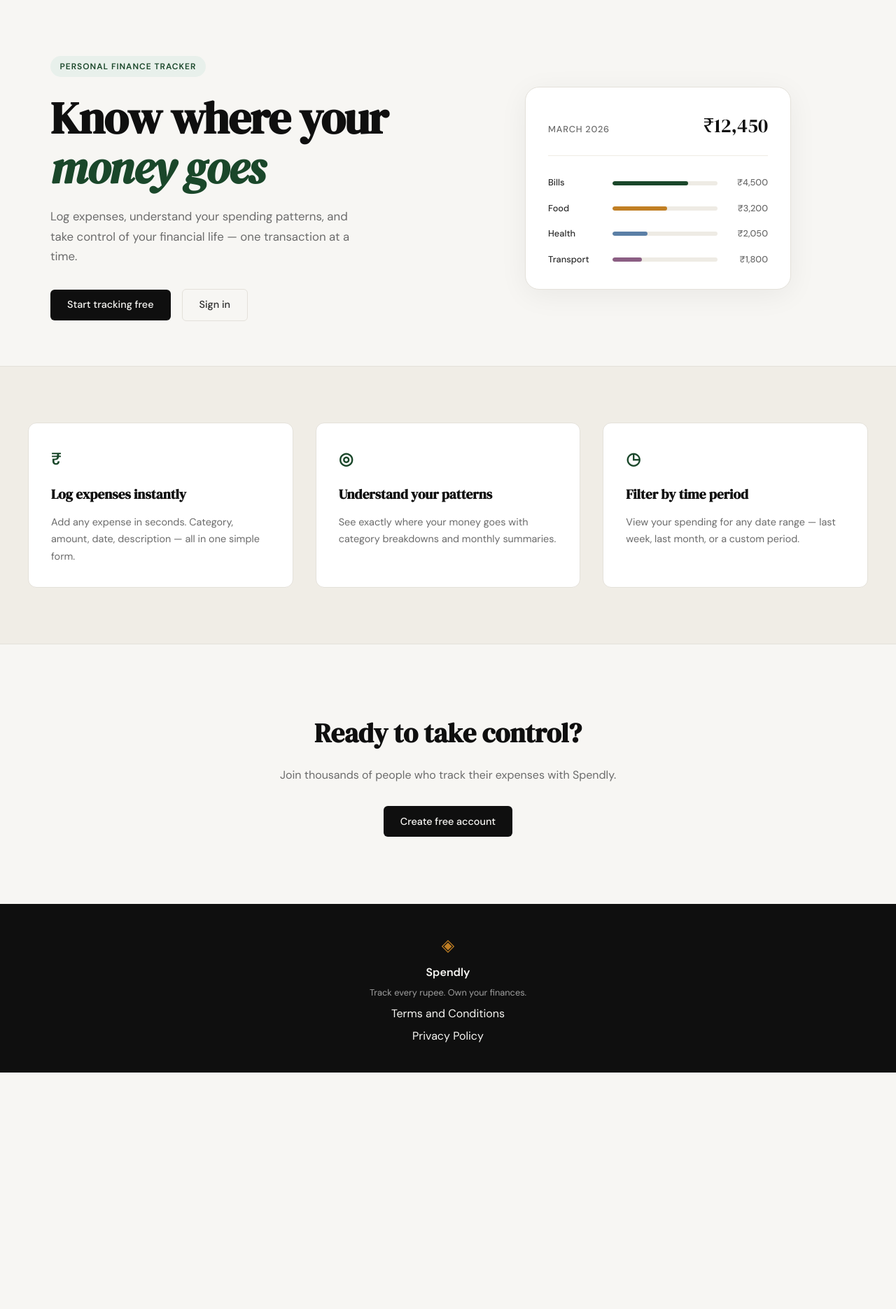
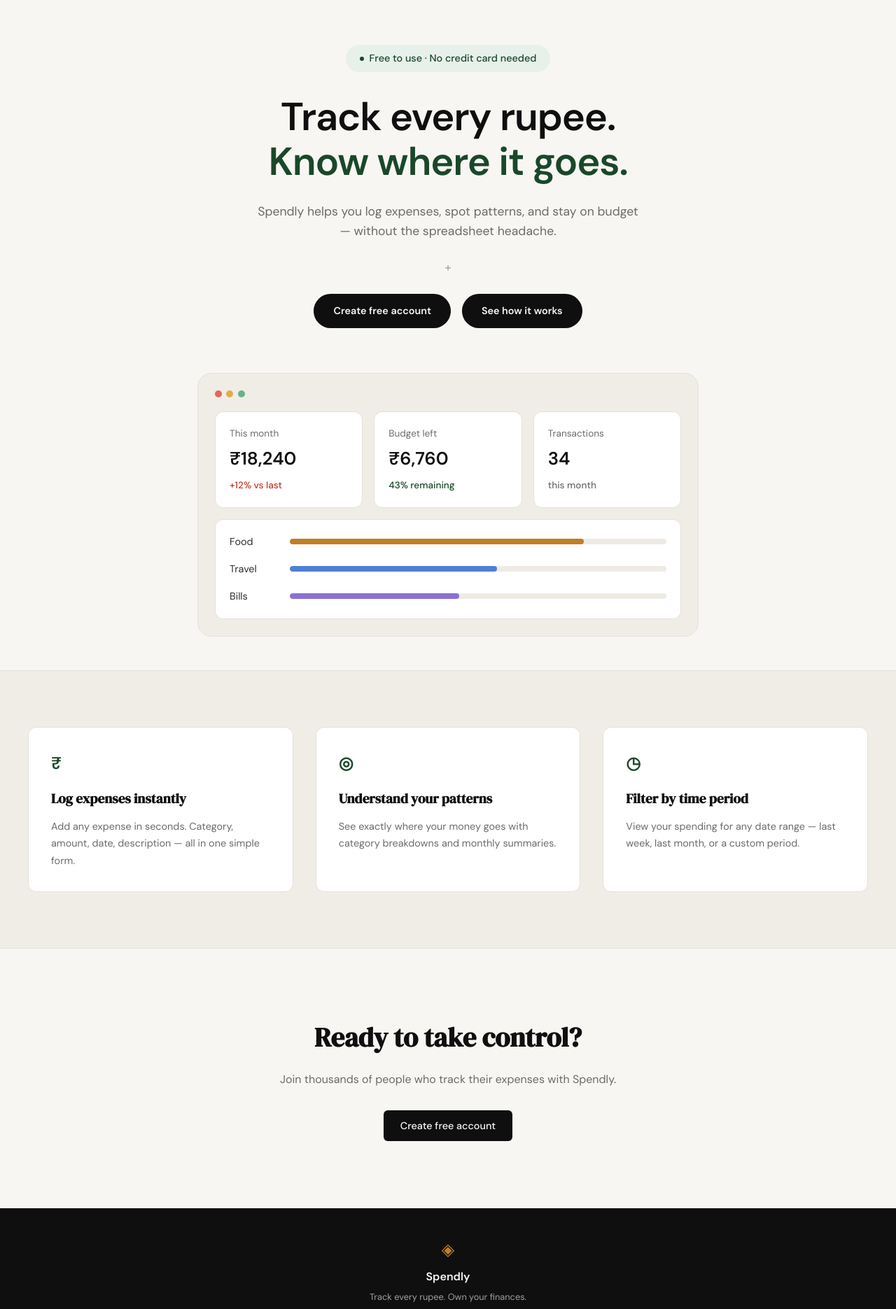
Before and after one commit to madhavsanap22/spendly, a Flask app: page / in a window 1280 px wide. Shown: the part 61-1932 px from the top of the page at 70% size. Before the commit the page ends 1594 px from the top, so only its background shows below. Run offline with Flask 3, Linux system fonts and the light colour scheme.

Commit message:
landing: redesign hero section to match mockup

```diff
--- /dev/null
+++ b/static/css/landing.css
@@ -0,0 +1,210 @@
+/* ------------------------------------------------------------------ */
+/* Hero (redesigned)                                                   */
+/* ------------------------------------------------------------------ */
+
+.hero {
+    display: block;
+    grid-template-columns: none;
+    text-align: center;
+    padding: 4rem 2rem 3rem;
+    max-width: 780px;
+}
+
+.hero-badge {
+    display: inline-flex;
+    align-items: center;
+    gap: 0.5rem;
+    background: var(--accent-light);
+    color: var(--accent);
+    font-size: 0.9rem;
+    font-weight: 500;
+    letter-spacing: normal;
+    text-transform: none;
+    padding: 0.5rem 1.25rem;
+    border-radius: 999px;
+    margin-bottom: 2rem;
+}
+
+.hero-badge-dot {
+    width: 6px;
+    height: 6px;
+    border-radius: 50%;
+    background: var(--accent);
+    display: inline-block;
+}
+
+.hero-title {
+    font-family: var(--font-body);
+    font-weight: 600;
+    font-size: clamp(2.25rem, 5vw, 3.5rem);
+    line-height: 1.15;
+    letter-spacing: -0.02em;
+    color: var(--ink);
+    margin-bottom: 1.5rem;
+}
+
+.hero-title .hero-title-accent {
+    display: block;
+    font-style: normal;
+    color: var(--accent);
+}
+
+.hero-subtitle {
+    font-size: 1.1rem;
+    color: var(--ink-muted);
+    line-height: 1.6;
+    max-width: 560px;
+    margin: 0 auto 1.5rem;
+}
+
+.hero-divider {
+    color: var(--ink-faint);
+    font-size: 1.1rem;
+    margin-bottom: 1.5rem;
+}
+
+.hero-actions {
+    justify-content: center;
+    margin-bottom: 4rem;
+}
+
+.hero-actions .btn-primary,
+.hero-actions .btn-ghost {
+    border-radius: 999px;
+    padding: 0.8rem 1.75rem;
+    font-weight: 600;
+}
+
+.hero-actions .btn-ghost {
+    background: var(--ink);
+    color: var(--paper);
+    border: none;
+}
+
+.hero-actions .btn-ghost:hover {
+    background: var(--accent);
+    color: var(--paper);
+}
+
+/* ------------------------------------------------------------------ */
+/* Hero visual — dashboard mock                                        */
+/* ------------------------------------------------------------------ */
+
+.hero-visual {
+    display: block;
+    max-width: 900px;
+    margin: 0 auto;
+}
+
+.hero-dashboard {
+    background: var(--paper-warm);
+    border: 1px solid var(--border);
+    border-radius: var(--radius-lg);
+    padding: 1.5rem;
+    text-align: left;
+}
+
+.hero-dashboard-dots {
+    display: flex;
+    gap: 0.4rem;
+    margin-bottom: 1.25rem;
+}
+
+.hero-dashboard-dots .dot {
+    width: 10px;
+    height: 10px;
+    border-radius: 50%;
+}
+
+.hero-dashboard-dots .dot-red { background: #e0685a; }
+.hero-dashboard-dots .dot-yellow { background: #e0ab4f; }
+.hero-dashboard-dots .dot-green { background: #6bb18a; }
+
+.hero-stats {
+    display: grid;
+    grid-template-columns: repeat(3, 1fr);
+    gap: 1rem;
+    margin-bottom: 1rem;
+}
+
+.hero-stat {
+    background: var(--paper-card);
+    border: 1px solid var(--border);
+    border-radius: var(--radius-md);
+    padding: 1.25rem;
+    display: flex;
+    flex-direction: column;
+    gap: 0.35rem;
+}
+
+.hero-stat-label {
+    font-size: 0.85rem;
+    color: var(--ink-muted);
+}
+
+.hero-stat-value {
+    font-family: var(--font-body);
+    font-weight: 600;
+    font-size: 1.6rem;
+    color: var(--ink);
+}
+
+.hero-stat-change {
+    font-size: 0.85rem;
+    font-weight: 500;
+}
+
+.hero-stat-change-up { color: var(--danger); }
+.hero-stat-change-good { color: var(--accent); }
+.hero-stat-change-neutral { color: var(--ink-muted); }
+
+.hero-bars {
+    background: var(--paper-card);
+    border: 1px solid var(--border);
+    border-radius: var(--radius-md);
+    padding: 1.25rem;
+    display: flex;
+    flex-direction: column;
+    gap: 1rem;
+}
+
+.hero-bar-row {
+    display: grid;
+    grid-template-columns: 70px 1fr;
+    align-items: center;
+    gap: 1rem;
+}
+
+.hero-bar-label {
+    font-size: 0.9rem;
+    color: var(--ink-soft);
+}
+
+.hero-bar-track {
+    height: 8px;
+    background: var(--border-soft);
+    border-radius: 999px;
+    overflow: hidden;
+}
+
+.hero-bar-fill {
+    height: 100%;
+    border-radius: 999px;
+}
+
+.hero-bar-fill-food { width: 78%; background: var(--accent-2); }
+.hero-bar-fill-travel { width: 55%; background: #4e7fd6; }
+.hero-bar-fill-bills { width: 45%; background: #8b6fd6; }
+
+/* ------------------------------------------------------------------ */
+/* Responsive                                                          */
+/* ------------------------------------------------------------------ */
+
+@media (max-width: 900px) {
+    .hero { padding: 3rem 1.25rem 2rem; }
+    .hero-stats { grid-template-columns: 1fr; }
+}
+
+@media (max-width: 600px) {
+    .hero-actions { flex-direction: column; }
+}
--- a/templates/landing.html
+++ b/templates/landing.html
@@ -2,59 +2,72 @@
 
 {% block title %}Spendly — Track Every Rupee{% endblock %}
 
+{% block head %}
+<link rel="stylesheet" href="{{ url_for('static', filename='css/landing.css') }}">
+{% endblock %}
+
 {% block content %}
 
 <section class="hero">
-    <div class="hero-inner">
-        <div class="hero-badge">Personal Finance Tracker</div>
-        <h1 class="hero-title">
-            Know where your<br>
-            <em>money goes</em>
-        </h1>
-        <p class="hero-subtitle">
-            Log expenses, understand your spending patterns,
-            and take control of your financial life —
-            one transaction at a time.
-        </p>
-        <div class="hero-actions">
-            <a href="{{ url_for('register') }}" class="btn-primary">Start tracking free</a>
-            <a href="{{ url_for('login') }}" class="btn-ghost">Sign in</a>
-        </div>
+    <div class="hero-badge">
+        <span class="hero-badge-dot"></span>
+        Free to use · No credit card needed
+    </div>
+    <h1 class="hero-title">
+        Track every rupee.
+        <span class="hero-title-accent">Know where it goes.</span>
+    </h1>
+    <p class="hero-subtitle">
+        Spendly helps you log expenses, spot patterns, and stay
+        on budget — without the spreadsheet headache.
+    </p>
+    <div class="hero-divider">+</div>
+    <div class="hero-actions">
+        <a href="{{ url_for('register') }}" class="btn-primary">Create free account</a>
+        <a href="#" class="btn-ghost">See how it works</a>
     </div>
     <div class="hero-visual">
-        <div class="mock-card">
-            <div class="mock-card-header">
-                <span class="mock-label">March 2026</span>
-                <span class="mock-total">₹12,450</span>
+        <div class="hero-dashboard">
+            <div class="hero-dashboard-dots">
+                <span class="dot dot-red"></span>
+                <span class="dot dot-yellow"></span>
+                <span class="dot dot-green"></span>
             </div>
-            <div class="mock-bars">
-                <div class="mock-bar-row">
-                    <span class="mock-cat">Bills</span>
-                    <div class="mock-bar-track">
-                        <div class="mock-bar" style="width: 72%"></div>
+            <div class="hero-stats">
+                <div class="hero-stat">
+                    <span class="hero-stat-label">This month</span>
+                    <span class="hero-stat-value">₹18,240</span>
+                    <span class="hero-stat-change hero-stat-change-up">+12% vs last</span>
+                </div>
+                <div class="hero-stat">
+                    <span class="hero-stat-label">Budget left</span>
+                    <span class="hero-stat-value">₹6,760</span>
+                    <span class="hero-stat-change hero-stat-change-good">43% remaining</span>
+                </div>
+                <div class="hero-stat">
+                    <span class="hero-stat-label">Transactions</span>
+                    <span class="hero-stat-value">34</span>
+                    <span class="hero-stat-change hero-stat-change-neutral">this month</span>
+                </div>
+            </div>
+            <div class="hero-bars">
+                <div class="hero-bar-row">
+                    <span class="hero-bar-label">Food</span>
+                    <div class="hero-bar-track">
+                        <div class="hero-bar-fill hero-bar-fill-food"></div>
                     </div>
-                    <span class="mock-amt">₹4,500</span>
                 </div>
-                <div class="mock-bar-row">
-                    <span class="mock-cat">Food</span>
-                    <div class="mock-bar-track">
-                        <div class="mock-bar mock-bar-2" style="width: 52%"></div>
+                <div class="hero-bar-row">
+                    <span class="hero-bar-label">Travel</span>
+                    <div class="hero-bar-track">
+                        <div class="hero-bar-fill hero-bar-fill-travel"></div>
                     </div>
-                    <span class="mock-amt">₹3,200</span>
                 </div>
-                <div class="mock-bar-row">
-                    <span class="mock-cat">Health</span>
-                    <div class="mock-bar-track">
-                        <div class="mock-bar mock-bar-3" style="width: 33%"></div>
+                <div class="hero-bar-row">
+                    <span class="hero-bar-label">Bills</span>
+                    <div class="hero-bar-track">
+                        <div class="hero-bar-fill hero-bar-fill-bills"></div>
                     </div>
-                    <span class="mock-amt">₹2,050</span>
-                </div>
-                <div class="mock-bar-row">
-                    <span class="mock-cat">Transport</span>
-                    <div class="mock-bar-track">
-                        <div class="mock-bar mock-bar-4" style="width: 28%"></div>
-                    </div>
-                    <span class="mock-amt">₹1,800</span>
                 </div>
             </div>
         </div>
```
